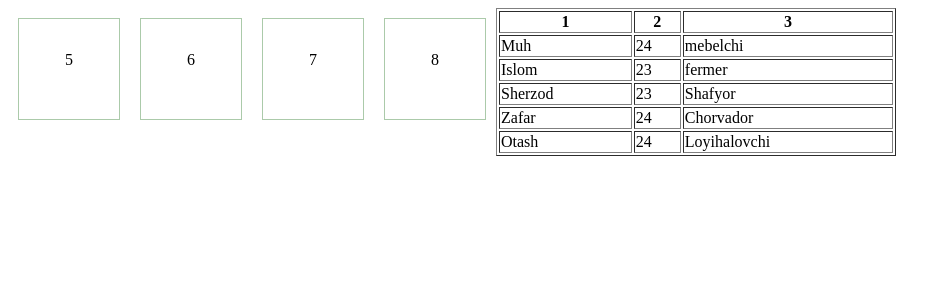
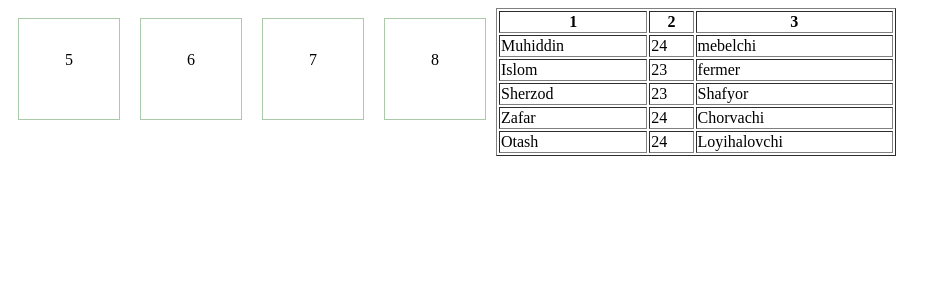
Before and after one commit to Abdumalik995/started-learn, a PHP site: page /tab.php in a window 1280 px wide. Shown: the top 300 px of the page, without its empty margins (0-941 px from the left). Run offline with PHP 8.4, Linux system fonts and the light colour scheme.

Commit message:
foreach funksiyasidan arrayda f

```diff
--- a/dars.php
+++ b/dars.php
@@ -43,14 +43,15 @@ $g = array('dushanba', 'seshanba', 'chorshanba', 'pay', 'juma');*/
 //echo "kvadratning yuzi ".$s."<br> kvadratning perimetri ".$pp;
 $g = array('1'=>'dushanba','2'=>'seshanba','3'=>'chorshanba');
 print_r($g);
+echo '<br>';
 $d = array_flip($g);
 print_r($d);
-$r = 5;
+//$r = 5;
 define ("PI","3.14");
 $da = pow($r, 5);
 $s = PI*($r*$r);
 //echo $s;
-echo $da;
+//echo $da;
 // php veb hosting xizmatidan yoki web serverdan foydalanishimiz mumkin. Bunda web hostimiz phpni qullaydigan bo'lsa web host o'zi yetarli.
 
 ?>
--- a/for.php
+++ b/for.php
@@ -32,7 +32,7 @@ for ($i=0; $i <= 10; $i++) {
 // echo $p;
 
 // $c = 0;
-// for($i=1; $i <= 9; $i++) {
+// for($i=1; $i<=9; $i++) {
 // 	$c +=$i/($i+1);
 // }
 
--- a/form.php
+++ b/form.php
@@ -83,7 +83,7 @@
 	// } else {
 	// 	echo "Qiymat Mavjud emas";
 	// }
-	print_r($_POST);
-	define("MEN", 'meni ismim');
+	//print_r($_POST);
+	//define("MEN", 'meni ismim');
 
  ?>
--- a/tab.php
+++ b/tab.php
@@ -1,8 +1,8 @@
 <?php
-$friends = array(array('ismi'=>'Muh','yoshi'=>'24','kasbi'=>'mebelchi'),
+$friends = array(array('ismi'=>'Muhiddin','yoshi'=>'24','kasbi'=>'mebelchi'),
 	array('ismi'=>'Islom','yoshi'=>'23','kasbi'=>'fermer'),
 	array('ismi'=>'Sherzod','yoshi'=>'23','kasbi'=>'Shafyor'),
-	array('ismi'=>'Zafar', 'yoshi'=>'24','kasbi'=>'Chorvador'),
+	array('ismi'=>'Zafar', 'yoshi'=>'24','kasbi'=>'Chorvachi'),
 	array('ismi'=>'Otash', 'yoshi'=>'24','kasbi'=>'Loyihalovchi'));
 //print_r($friends);
 
@@ -52,9 +52,14 @@ $friends = array(array('ismi'=>'Muh','yoshi'=>'24','kasbi'=>'mebelchi'),
 
     		<?php foreach ($friends as  $value) { ?>
     		<tr>
-    			<td><?php echo $value['ismi']; ?></td>
+                <?php foreach ($value as $val) { ?>
+                    <td><?php echo $val ?></td>
+                        <?php } ?>
+
+
+    			<!-- <td><?php echo $value['ismi']; ?></td>
     			<td><?php echo $value['yoshi']; ?></td>
-    			<td><?php echo $value['kasbi']; ?></td>
+    			<td><?php echo $value['kasbi']; ?></td> -->
 
     		</tr>
     		<?php } ?>
```
Also changed, not shown: do.php (deleted).
